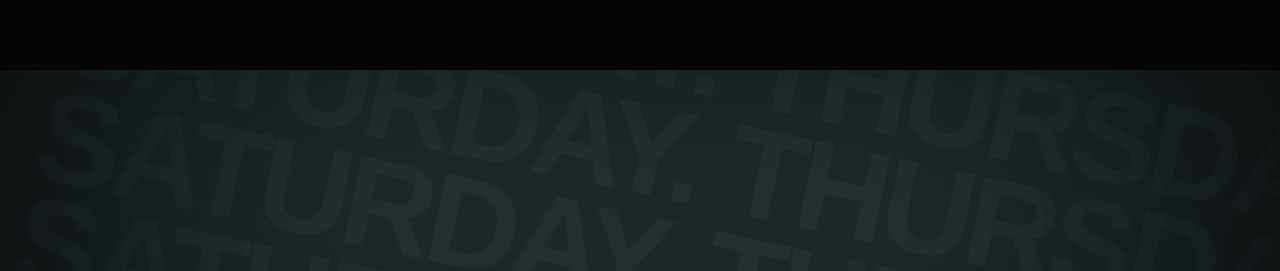
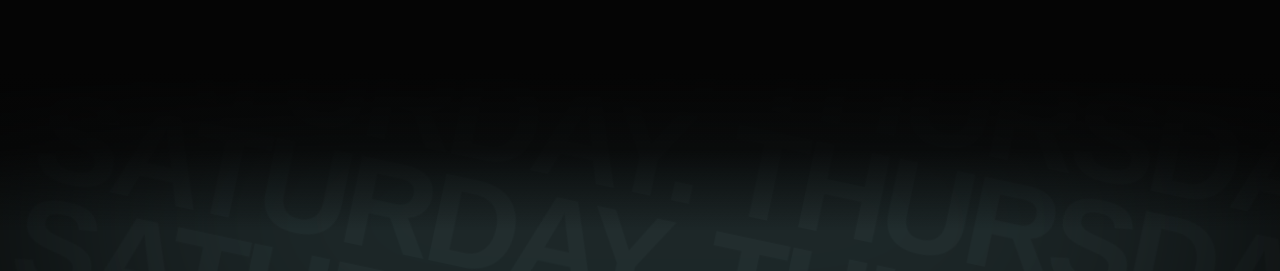
Before and after one commit to tannersprojects/washed-up-coffee-club, a SvelteKit app: page / in a window 1280 px wide. Shown: the part 3531-3802 px from the top of the page. Built offline with nearby package versions, Linux system fonts and the light colour scheme; no server answers.

Commit message:
Add gradient to routine section

```diff
--- a/src/routes/+page.svelte
+++ b/src/routes/+page.svelte
@@ -251,6 +251,14 @@
 	<!-- Reduced to 250vh to make it snappier -->
 	<div bind:this={cameraRollSection} class="relative h-[250vh] w-full bg-[#050505]">
 		<div class="sticky top-0 flex h-screen w-full items-center overflow-hidden">
+			<!-- GRADIENT MASKS (Softens the edges) -->
+			<div
+				class="pointer-events-none absolute inset-y-0 left-0 z-30 w-16 bg-linear-to-r from-[#050505] to-transparent md:w-40"
+			></div>
+			<div
+				class="pointer-events-none absolute inset-y-0 right-0 z-30 w-16 bg-linear-to-l from-[#050505] to-transparent md:w-40"
+			></div>
+
 			<!-- Sticky Header Title -->
 			<div
 				class="pointer-events-none absolute top-10 left-6 z-20 mix-blend-difference md:top-20 md:left-20"
@@ -302,6 +310,11 @@
 
 	<!-- SECTION 4: THE ROUTINE -->
 	<section class="relative z-10 overflow-hidden bg-[#050505] px-6 py-32 md:py-48">
+		<!-- TOP GRADIENT TRANSITION (Added this to smooth the entry) -->
+		<div
+			class="pointer-events-none absolute top-0 left-0 z-20 h-40 w-full bg-linear-to-b from-[#050505] via-[#050505]/80 to-transparent"
+		></div>
+
 		<!-- Background Glow -->
 		<div
 			class="pointer-events-none absolute top-0 left-1/2 h-[500px] w-full -translate-x-1/2 -translate-y-[20%] rounded-full opacity-20 blur-[140px]"
```
